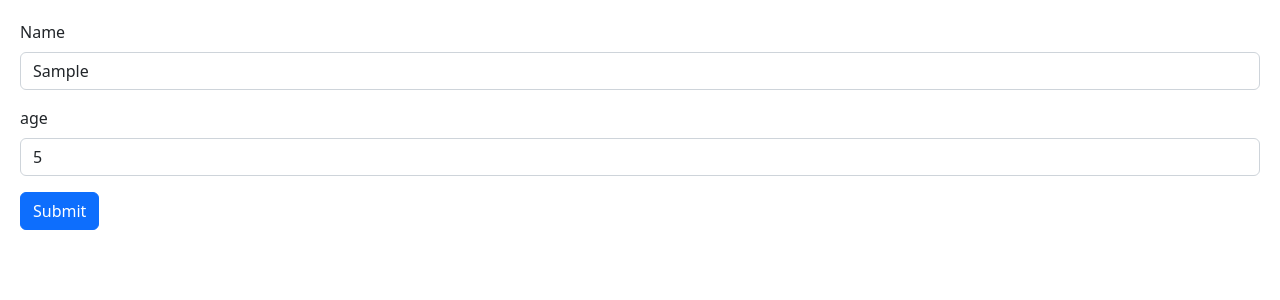
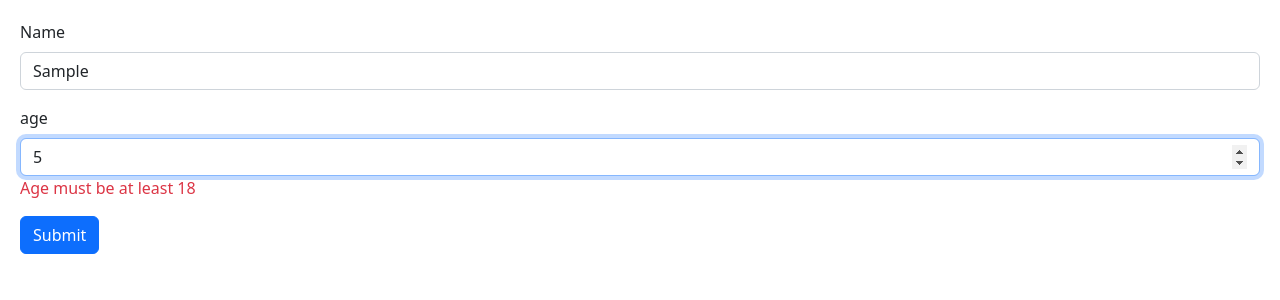
Before and after one commit to Rumindu/codeWithMosh-react-course-part1, a React (Vite) app: page / in a window 1280 px wide. Both pictures are taken after typing "Sample", "5" into the empty fields and a click on the button "Submit". Shown: the top 300 px of the page. Built offline with nearby package versions, Linux system fonts and the light colour scheme.

Commit message:
Schema-Based Validation with Zod

```diff
--- a/package.json
+++ b/package.json
@@ -9,12 +9,14 @@
     "preview": "vite preview"
   },
   "dependencies": {
+    "@hookform/resolvers": "^2.9.11",
     "bootstrap": "^5.2.3",
     "immer": "^9.0.19",
     "react": "^18.2.0",
     "react-dom": "^18.2.0",
     "react-hook-form": "7.43",
-    "react-icons": "^4.7.1"
+    "react-icons": "^4.7.1",
+    "zod": "^3.20.6"
   },
   "devDependencies": {
     "@types/react": "^18.0.27",
--- a/src/components/ListGroup/Form.tsx
+++ b/src/components/ListGroup/Form.tsx
@@ -1,14 +1,28 @@
 import { FieldValues, useForm } from "react-hook-form";
-interface FormData {
-  name: string;
-  age: number;
-}
+import { z } from "zod";
+import { zodResolver } from "@hookform/resolvers/zod";
+
+const schema = z.object({
+  name: z
+    .string()
+    .min(3, { message: "Name must be at least 3 characters long" }),
+  age: z
+    .number({
+      invalid_type_error: "Age field is required",
+    })
+    .min(18, { message: "Age must be at least 18" }),
+});
+
+type FormData = z.infer<typeof schema>;
+
 function Form() {
   const {
     register,
     handleSubmit,
     formState: { errors },
-  } = useForm<FormData>();
+  } = useForm<FormData>({
+    resolver: zodResolver(schema),
+  });
 
   const onSubmit = (data: FieldValues) => {
     console.log(data);
@@ -20,30 +34,24 @@
           Name
         </label>
         <input
-          {...register("name", { required: true, minLength: 3 })}
+          {...register("name")}
           id="name"
           type="text"
           className="form-control"
         />
-        {errors.name?.type === "required" && (
-          <p className="text-danger">Name is required.</p>
-        )}
-        {errors.name?.type === "minLength" && (
-          <p className="text-danger">
-            Name must be at least 3 characters long.
-          </p>
-        )}
+        {errors.name && <p className="text-danger">{errors.name.message}</p>}
       </div>
       <div className="mb-3">
         <label htmlFor="age" className="form-label">
           age
         </label>
         <input
-          {...register("age")}
+          {...register("age", { valueAsNumber: true })}
           id="age"
           type="number"
           className="form-control"
         />
+        {errors.age && <p className="text-danger">{errors.age.message}</p>}
       </div>
       <button className="btn btn-primary" type="submit">
         Submit
```
Also changed, not shown: 1 other file (tests, documents, lock files or other folders).
